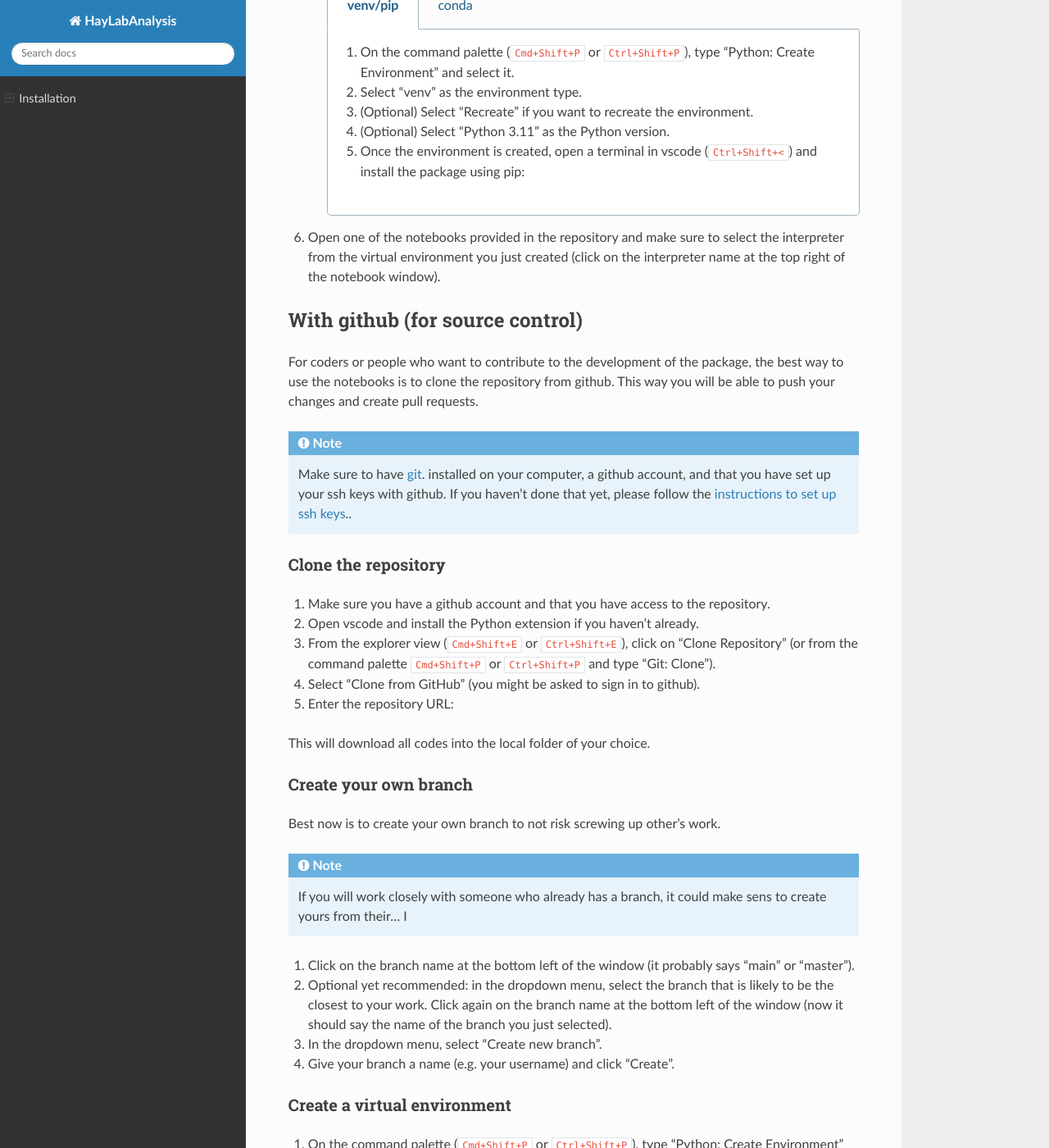
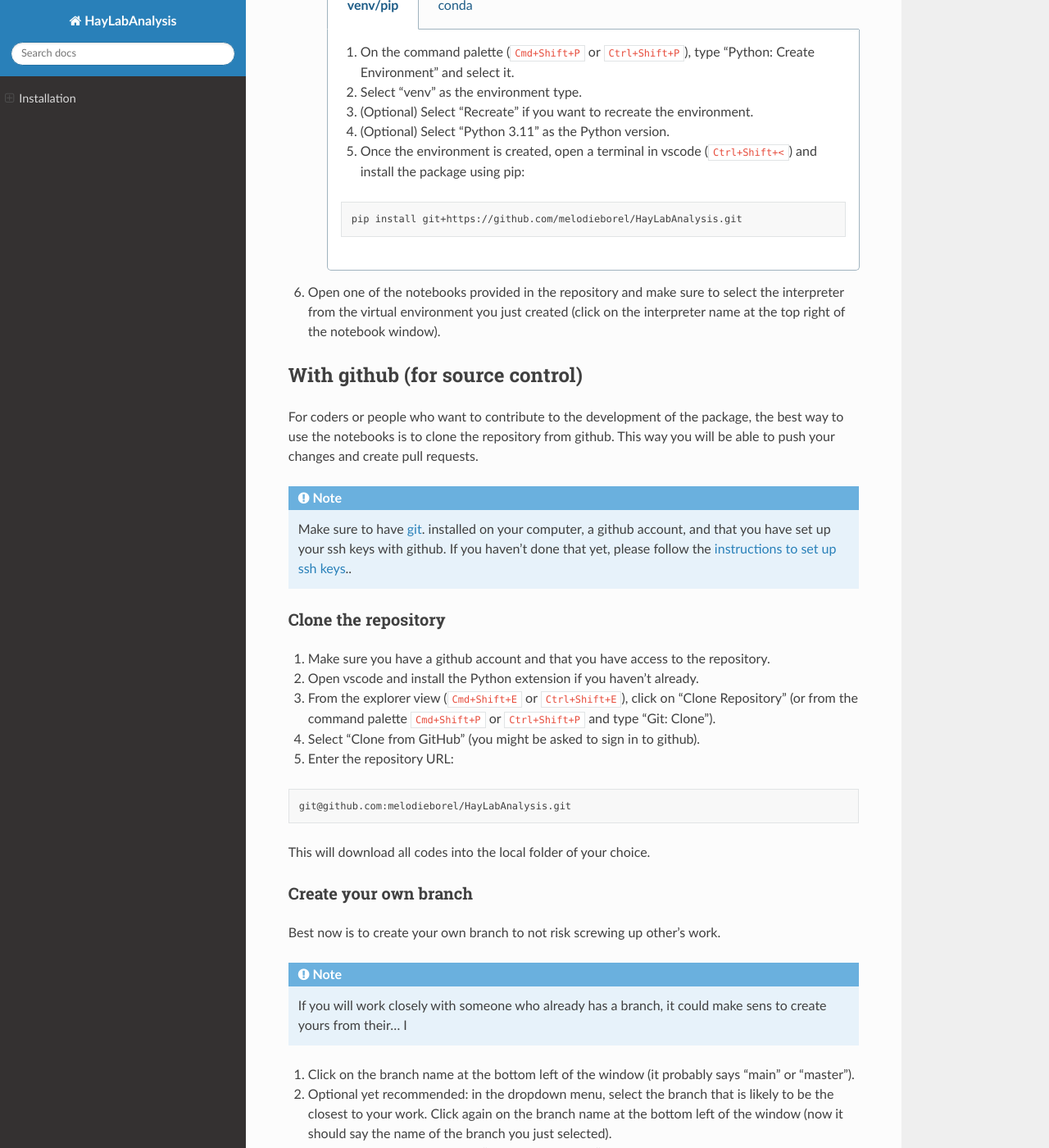
Before and after one commit to melodieborel/HayLabAnalysis, a Sphinx documentation site: the page built from docs/installations.rst, in a window 1280 px wide and 1400 px high, scrolled down 861 px. Shown: the whole window at 82% size. Built offline with Sphinx 7.4.7 and the Read the Docs theme 3.1.0, drawn with Linux system fonts in a browser that asks for light colours; some of the changed text lies outside the part shown.

Commit message:
blank space is needed between code-block directice and code

```diff
--- a/docs/installations.rst
+++ b/docs/installations.rst
@@ -21,7 +21,11 @@ This way you will always have the latest version of the package and all dependen
 
         .. tab:: Brew (macOS)
             * Install `Homebrew`_. if you haven't already.
-            * Install python 3.11 using the following command on a terminal: `brew install python@3.11`
+            * Install python 3.11 using the following command on a terminal:
+
+            .. code-block:: bash
+
+                brew install python@3.11
 
         .. tab:: Anaconda (any os)
             * Download the installer from the official website `Anaconda`_.
@@ -39,7 +43,8 @@ This way you will always have the latest version of the package and all dependen
             #. (Optional) Select "Python 3.11" as the Python version.
             #. Once the environment is created, open a terminal in vscode (``Ctrl+Shift+<``) and install the package using pip:
 
-            .. code-block::
+            .. code-block:: bash
+
                 pip install git+https://github.com/melodieborel/HayLabAnalysis.git
 
         .. tab:: conda
@@ -49,6 +54,7 @@ This way you will always have the latest version of the package and all dependen
             #. Once the environment is created, open a terminal in vscode (``Ctrl+Shift+<``) and install the package using conda:
 
             .. code-block:: bash
+
                 conda install git+https://github.com/melodieborel/HayLabAnalysis.git
 
 #. Open one of the notebooks provided in the repository and make sure to select the interpreter from the virtual environment you just created (click on the interpreter name at the top right of the notebook window).
@@ -74,7 +80,8 @@ Clone the repository
 #. Select "Clone from GitHub" (you might be asked to sign in to github).
 #. Enter the repository URL:
 
-.. code-block:: bash
+.. code-block:: git
+
     git@github.com:melodieborel/HayLabAnalysis.git
 
 This will download all codes into the local folder of your choice.
@@ -126,6 +133,7 @@ With pip
 To ensure you have the latest version of the package, you can run the following command in the terminal:
 
 .. code-block:: bash
+
     pip install --upgrade git+https://github.com/melodieborel/HayLabAnalysis.git
 
 With github
```
